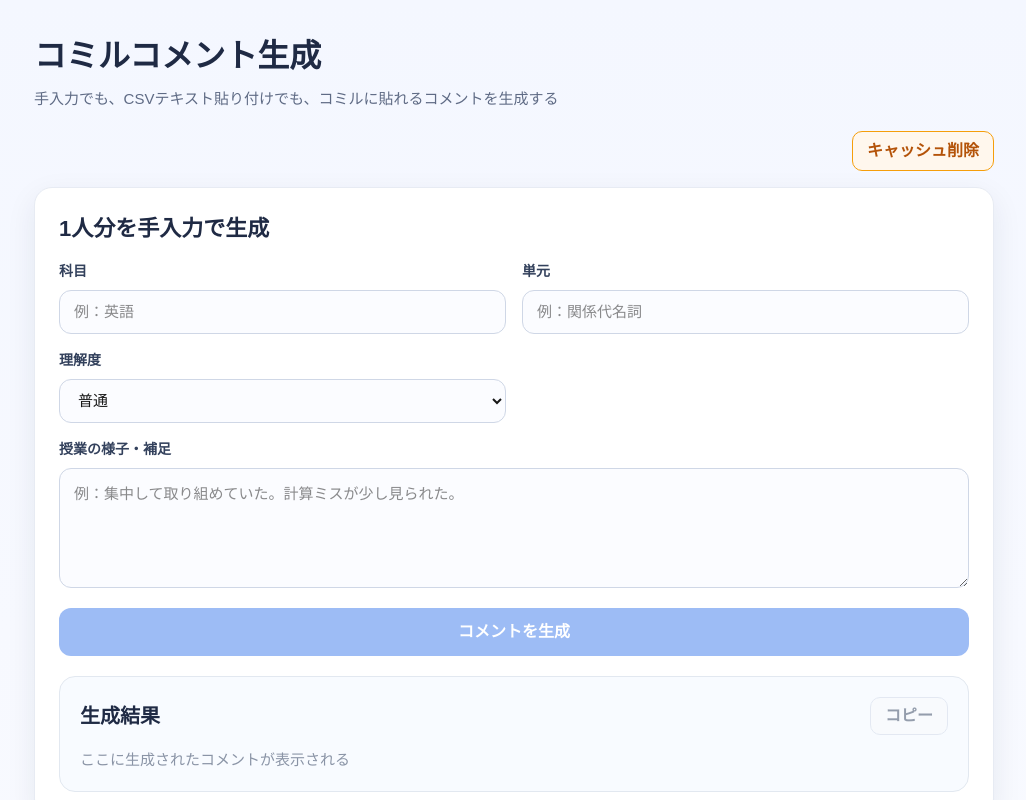
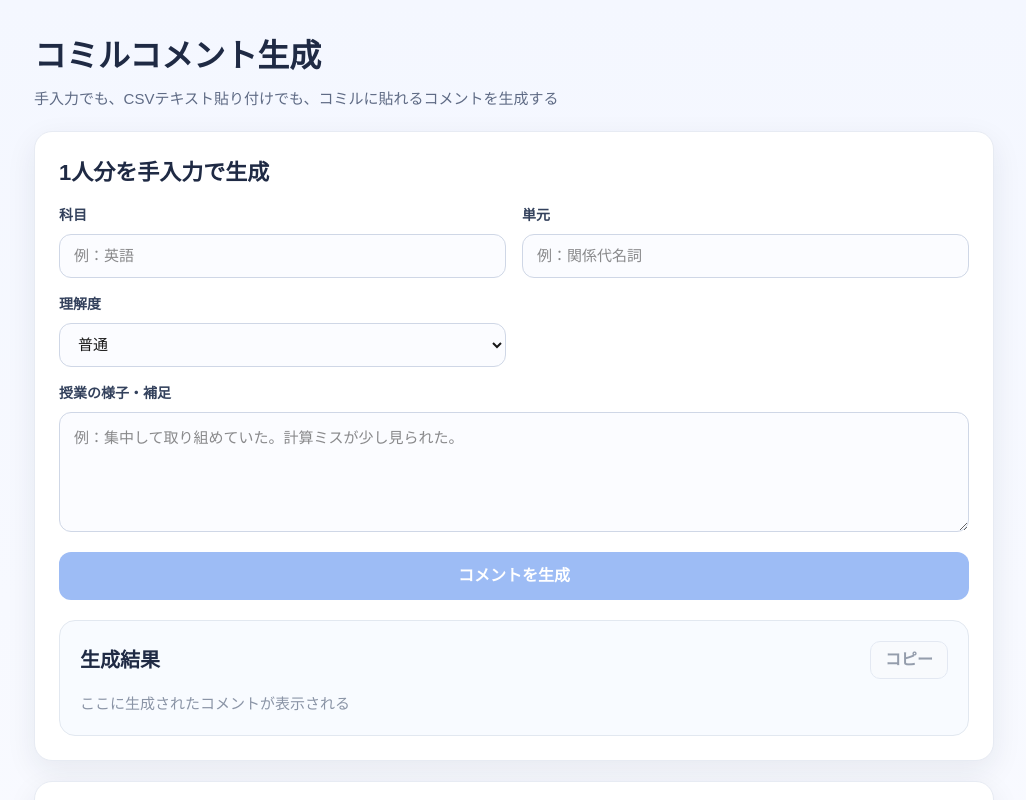
Before and after one commit to Hasegawa-app/comiru-comment-app, a Next.js app: page / in a window 1280 px wide. Shown: the top 800 px of the page, without its empty margins (126-1152 px from the left). Built offline with nearby package versions, Linux system fonts and the light colour scheme.

Commit message:
キャッシュ削除

```diff
--- a/app/page.tsx
+++ b/app/page.tsx
@@ -16,58 +16,6 @@
 };
 
 type CommentCache = Record<string, string>;
-
-const CACHE_KEY = "comiru_comment_cache_v1";
-
-function normalizeValue(value: string) {
-  return value.trim();
-}
-
-function makeSingleCacheKey(
-  subject: string,
-  unit: string,
-  understanding: string,
-  attitude: string
-) {
-  return [
-    normalizeValue(subject),
-    normalizeValue(unit),
-    normalizeValue(understanding),
-    normalizeValue(attitude),
-  ].join("||");
-}
-
-function makeBulkCacheKey(student: StudentRow) {
-  return [
-    normalizeValue(student.name),
-    normalizeValue(student.subject),
-    normalizeValue(student.unit),
-    normalizeValue(student.understanding),
-    normalizeValue(student.attitude),
-  ].join("||");
-}
-
-function loadCache(): CommentCache {
-  if (typeof window === "undefined") return {};
-
-  try {
-    const raw = localStorage.getItem(CACHE_KEY);
-    if (!raw) return {};
-    return JSON.parse(raw) as CommentCache;
-  } catch {
-    return {};
-  }
-}
-
-function saveCache(cache: CommentCache) {
-  if (typeof window === "undefined") return;
-
-  try {
-    localStorage.setItem(CACHE_KEY, JSON.stringify(cache));
-  } catch {
-    // 保存失敗時は無視
-  }
-}
 
 export default function Page() {
   const [subject, setSubject] = useState("");
@@ -94,23 +42,8 @@
   setError("");
   setResult("");
   setCopied(false);
-    setUsedSingleCache(false);
 
   try {
-      const cache = loadCache();
-      const cacheKey = makeSingleCacheKey(
-        subject,
-        unit,
-        understanding,
-        attitude
-      );
-
-      if (cache[cacheKey]) {
-        setResult(cache[cacheKey]);
-        setUsedSingleCache(true);
-        return;
-      }
-
     const res = await fetch("/api/comment", {
       method: "POST",
       headers: {
@@ -130,12 +63,7 @@
       throw new Error(data.error || "コメント生成に失敗した");
     }
 
-      const comment = data.comment || "";
-      setResult(comment);
-
-      const nextCache = loadCache();
-      nextCache[cacheKey] = comment;
-      saveCache(nextCache);
+    setResult(data.comment || "");
   } catch (err) {
     if (err instanceof Error) {
       setError(err.message);
@@ -219,47 +147,16 @@
   setBulkError("");
   setBulkResults([]);
   setCopiedBulkIndex(null);
-    setBulkCacheHits(0);
 
   try {
     const students = parseBulkText(bulkText);
-      const cache = loadCache();
-
-      const cachedResults: BulkResult[] = [];
-      const uncachedStudents: StudentRow[] = [];
-
-      for (const student of students) {
-        const key = makeBulkCacheKey(student);
-        const cachedComment = cache[key];
-
-        if (cachedComment) {
-          cachedResults.push({
-            name: student.name,
-            comment: cachedComment,
-          });
-        } else {
-          uncachedStudents.push(student);
-        }
-      }
-
-      setBulkCacheHits(cachedResults.length);
-
-      if (uncachedStudents.length === 0) {
-        const orderedResults = students.map((student) => ({
-          name: student.name,
-          comment: cache[makeBulkCacheKey(student)],
-        }));
-
-        setBulkResults(orderedResults);
-        return;
-      }
 
     const res = await fetch("/api/bulk", {
       method: "POST",
       headers: {
         "Content-Type": "application/json",
       },
-        body: JSON.stringify({ students: uncachedStudents }),
+      body: JSON.stringify({ students }),
     });
 
     const data = await res.json();
@@ -268,28 +165,7 @@
       throw new Error(data.error || "一括生成に失敗した");
     }
 
-      const apiResults = (data.results || []) as BulkResult[];
-
-      const nextCache = loadCache();
-
-      for (let i = 0; i < uncachedStudents.length; i++) {
-        const student = uncachedStudents[i];
-        const apiResult = apiResults[i];
-
-        if (apiResult?.comment) {
-          nextCache[makeBulkCacheKey(student)] = apiResult.comment;
-        }
-      }
-
-      saveCache(nextCache);
-
-      const finalCache = loadCache();
-      const orderedResults = students.map((student) => ({
-        name: student.name,
-        comment: finalCache[makeBulkCacheKey(student)] || "",
-      }));
-
-      setBulkResults(orderedResults);
+    setBulkResults(data.results || []);
   } catch (err) {
     if (err instanceof Error) {
       setBulkError(err.message);
@@ -301,14 +177,6 @@
   }
 };
 
-  const handleClearCache = () => {
-    if (typeof window !== "undefined") {
-      localStorage.removeItem(CACHE_KEY);
-    }
-    setUsedSingleCache(false);
-    setBulkCacheHits(0);
-    alert("キャッシュを削除した");
-  };
 
   return (
     <main style={styles.page}>
@@ -318,12 +186,6 @@
           <p style={styles.subtitle}>
             手入力でも、CSVテキスト貼り付けでも、コミルに貼れるコメントを生成する
           </p>
-        </div>
-
-        <div style={styles.topActionRow}>
-          <button style={styles.clearCacheButton} onClick={handleClearCache}>
-            キャッシュ削除
-          </button>
         </div>
 
         <div style={styles.card}>
```
Lines whose indentation alone changed are shown as unchanged.
